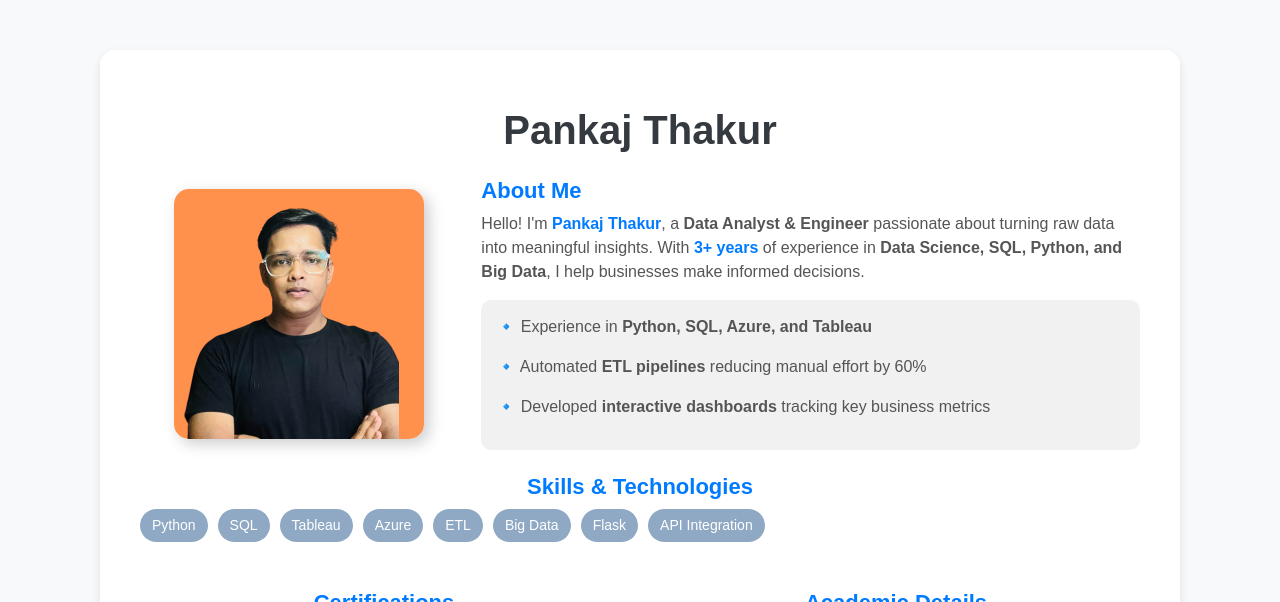
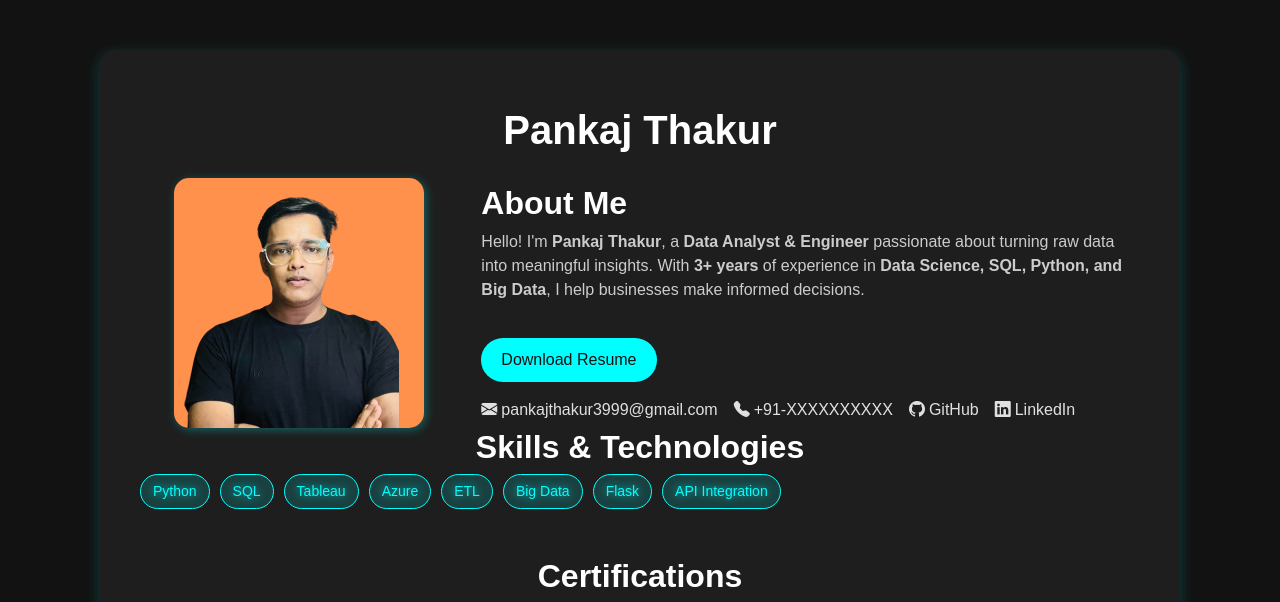
Before and after one commit to pankajthakur3999/webdev, a Flask app: page / in a window 1280 px wide. Shown: the top 602 px of the page. Run offline with Flask 3, Linux system fonts and the light colour scheme; some libraries are stand-ins or nearby versions.

Commit message:
Added dark mode

```diff
--- a/templates/home.html
+++ b/templates/home.html
@@ -4,74 +4,150 @@
   <meta charset="utf-8">
   <meta name="viewport" content="width=device-width, initial-scale=1">
   <link href="https://cdn.jsdelivr.net/npm/bootstrap@5.2.3/dist/css/bootstrap.min.css" rel="stylesheet">
+  <link rel="stylesheet" href="https://cdn.jsdelivr.net/npm/bootstrap-icons/font/bootstrap-icons.css">
   <title>Pankaj Thakur - Portfolio</title>
   <style>
+    /* General Dark Theme */
     body {
       padding: 50px 100px;
-            background-color: #f8f9fa;
+      background-color: #121212;
       font-family: 'Arial', sans-serif;
+      color: #e0e0e0;
     }
     .container {
-            background: white;
+      background: #1e1e1e;
       padding: 40px;
       border-radius: 15px;
-            box-shadow: 0px 4px 10px rgba(0, 0, 0, 0.1);
+      box-shadow: 0px 4px 15px rgba(0, 255, 255, 0.2);
+      margin-bottom: 40px;
     }
+    h1, h2, h3 {
+      font-weight: bold;
+      color: #fff;
+    }
+    p {
+      font-size: 16px;
+      color: #ccc;
+    }
+    a {
+      text-decoration: none;
+      color: inherit;
+    }
+
+    /* Profile Photo */
     #photo {
       width: 100%;
       max-width: 250px;
       border-radius: 15px;
-            box-shadow: 5px 5px 15px rgba(0, 0, 0, 0.2);
+      box-shadow: 2px 2px 10px rgba(0, 255, 255, 0.3);
     }
-        h1 {
-            font-weight: bold;
-            color: #343a40;
-        }
-        h2 {
-            font-size: 22px;
-            font-weight: bold;
-            color: #007bff;
-        }
-        p {
-            font-size: 16px;
-            color: #555;
-        }
-        .highlight {
-            font-weight: bold;
-            color: #007bff;
-        }
+
+    /* Skills Section */
     .skills-list {
       display: flex;
       flex-wrap: wrap;
       gap: 10px;
     }
     .skill-badge {
-            background-color: #8fa9c4;
-            color: white;
+      background-color: rgba(0, 255, 255, 0.15);
+      color: #0ff;
       padding: 6px 12px;
       border-radius: 20px;
       font-size: 14px;
+      text-shadow: 0px 0px 8px rgba(0, 255, 255, 0.8);
+      border: 1px solid #0ff;
     }
-        .info-box {
-            background: #f1f1f1;
-            padding: 15px;
+
+    /* Certifications */
+    .certifications {
+      display: grid;
+      grid-template-columns: repeat(auto-fill, minmax(220px, 1fr));
+      gap: 20px;
+    }
+    .cert-card {
+      position: relative;
+      border: 1px solid #0ff;
       border-radius: 10px;
-            margin-top: 10px;
+      overflow: hidden;
+      transition: transform 0.3s;
     }
-        .btn-custom {
-            font-size: 18px;
-            padding: 12px 25px;
-            border-radius: 8px;
-            box-shadow: 3px 3px 10px rgba(0, 0, 0, 0.2);
+    .cert-card:hover {
+      transform: scale(1.05);
     }
+    .cert-card img {
+      width: 100%;
+      height: auto;
+      display: block;
+    }
+    .cert-tooltip {
+      position: absolute;
+      bottom: 0;
+      left: 0;
+      width: 100%;
+      background: rgba(0,0,0,0.8);
+      color: #fff;
+      padding: 10px;
+      text-align: center;
+      opacity: 0;
+      transition: opacity 0.3s ease-in-out;
+      font-size: 14px;
+    }
+    .cert-card:hover .cert-tooltip {
+      opacity: 1;
+    }
+
+    /* Resume Button */
+    .resume-btn {
+      background-color: #0ff;
+      color: #121212;
+      border: none;
+      padding: 10px 20px;
+      border-radius: 30px;
+      font-size: 16px;
+      transition: background-color 0.3s ease;
+      margin-top: 20px;
+    }
+    .resume-btn:hover {
+      background-color: #00dcdc;
+    }
+
+    /* Projects Section */
+    .projects-grid {
+      display: grid;
+      grid-template-columns: repeat(auto-fill, minmax(280px, 1fr));
+      gap: 20px;
+      margin-top: 20px;
+    }
+    .project-card {
+      background: #2a2a2a;
+      padding: 20px;
+      border-radius: 10px;
+      transition: transform 0.3s ease, box-shadow 0.3s ease;
+      text-align: center;
+      border: 1px solid #0ff;
+    }
+    .project-card:hover {
+      transform: scale(1.03);
+      box-shadow: 0px 4px 15px rgba(0, 255, 255, 0.3);
+    }
+    .project-card h4 {
+      margin-bottom: 10px;
+      color: #0ff;
+    }
+    .project-card p {
+      color: #ccc;
+    }
+
+    /* Social Icons */
     .social-icons a {
-            color: #007bff;
-            font-size: 20px;
+      color: #ccc;
+      font-size: 24px;
       margin-right: 15px;
       transition: 0.3s;
     }
     .social-icons a:hover {
-            color: #0056b3;
+      color: #0ff;
+      text-shadow: 0px 0px 10px rgba(0, 255, 255, 0.8);
     }
   </style>
 </head>
@@ -80,7 +156,7 @@
 <div class="container text-center">
   <h1 class="mt-3 mb-4">Pankaj Thakur</h1>
 
-    <!-- Photo & About Me -->
+  <!-- About Me Section -->
 <div class="row align-items-center mt-4">
     <div class="col-md-4 text-center">
       <img id="photo" class="img-fluid" src="static/Passport_size_photo.png" alt="Pankaj Thakur">
@@ -88,20 +164,36 @@
     <div class="col-md-8 text-start">
       <h2>About Me</h2>
       <p>
-                Hello! I'm <span class="highlight">Pankaj Thakur</span>, a <strong>Data Analyst & Engineer</strong> passionate about
-                turning raw data into meaningful insights. With <span class="highlight">3+ years</span> of experience in
+        Hello! I'm <strong>Pankaj Thakur</strong>, a <strong>Data Analyst & Engineer</strong> passionate about
+        turning raw data into meaningful insights. With <strong>3+ years</strong> of experience in
         <strong>Data Science, SQL, Python, and Big Data</strong>, I help businesses make informed decisions.
       </p>
-            <div class="info-box">
-                <p>🔹 Experience in <strong>Python, SQL, Azure, and Tableau</strong></p>
-                <p>🔹 Automated <strong>ETL pipelines</strong> reducing manual effort by 60%</p>
-                <p>🔹 Developed <strong>interactive dashboards</strong> tracking key business metrics</p>
+      <!-- Resume & Contact Info Side by Side -->
+      <div class="d-flex flex-wrap align-items-center mt-3 gap-3">
+        <a href="static/resume.pdf" target="_blank">
+          <button class="resume-btn">Download Resume</button>
+        </a>
+        <div class="d-flex flex-wrap gap-3">
+          <span class="d-flex align-items-center">
+            <i class="bi bi-envelope-fill me-1"></i> pankajthakur3999@gmail.com
+          </span>
+          <span class="d-flex align-items-center">
+            <i class="bi bi-telephone-fill me-1"></i> +91-XXXXXXXXXX
+          </span>
+          <a class="d-flex align-items-center" href="https://github.com/pankajthakur3999" target="_blank">
+            <i class="bi bi-github me-1"></i> GitHub
+          </a>
+          <a class="d-flex align-items-center" href="https://www.linkedin.com/in/pankajthakur3999" target="_blank">
+            <i class="bi bi-linkedin me-1"></i> LinkedIn
+          </a>
+        </div>
       </div>
     </div>
   </div>
 
+
   <!-- Skills Section -->
-    <div class="mt-4">
+  <div class="mb-5">
     <h2>Skills & Technologies</h2>
     <div class="skills-list">
       <span class="skill-badge">Python</span>
@@ -115,48 +207,129 @@
     </div>
   </div>
 
-    <!-- Certifications & Academic Details -->
-    <div class="row justify-content-center mt-5">
-        <div class="col-md-6">
+  <!-- Certifications Section -->
+  <div class="mb-5">
     <h2>Certifications</h2>
-            <div class="d-flex align-items-center mb-3 position-relative">
-                <a href="https://coursera.org/share/fcec99c7001585d4fe1acd0450aac314"
-                   target="_blank" class="cert-link">
-                    <img src="static/IBMcert.png"
-                         alt="IBM Certification"
-                         width="300" height="200"
-                         class="me-3 rounded shadow cert-img">
-
+    <div class="certifications">
+      <!-- Certification 1 -->
+      <div class="cert-card">
+        <a href="https://coursera.org/share/fcec99c7001585d4fe1acd0450aac314" target="_blank">
+          <img src="static/IBMcert.png" alt="IBM Certification">
+          <div class="cert-tooltip">IBM Data Science Professional Certificate</div>
         </a>
       </div>
+      <!-- Certification 2 -->
+      <div class="cert-card">
+        <a href="#" target="_blank">
+          <img src="static/cert2.png" alt="Certification 2">
+          <div class="cert-tooltip">Certification Title 2</div>
+        </a>
       </div>
-        <div class="col-md-6">
-            <h2>Academic Details</h2>
-            <div class="info-box">
-                <p>🎓 <strong>B.Sc</strong> in Mathematics, Statistics & Computer Science</p>
+      <!-- Certification 3 -->
+      <div class="cert-card">
+        <a href="#" target="_blank">
+          <img src="static/cert3.png" alt="Certification 3">
+          <div class="cert-tooltip">Certification Title 3</div>
+        </a>
+      </div>
+      <!-- Certification 4 -->
+      <div class="cert-card">
+        <a href="#" target="_blank">
+          <img src="static/cert4.png" alt="Certification 4">
+          <div class="cert-tooltip">Certification Title 4</div>
+        </a>
+      </div>
+      <!-- Certification 5 -->
+      <div class="cert-card">
+        <a href="#" target="_blank">
+          <img src="static/cert5.png" alt="Certification 5">
+          <div class="cert-tooltip">Certification Title 5</div>
+        </a>
+      </div>
+      <!-- Certification 6 -->
+      <div class="cert-card">
+        <a href="#" target="_blank">
+          <img src="static/cert6.png" alt="Certification 6">
+          <div class="cert-tooltip">Certification Title 6</div>
+        </a>
+      </div>
+      <!-- Certification 7 -->
+      <div class="cert-card">
+        <a href="#" target="_blank">
+          <img src="static/cert7.png" alt="Certification 7">
+          <div class="cert-tooltip">Certification Title 7</div>
+        </a>
+      </div>
+      <!-- Certification 8 -->
+      <div class="cert-card">
+        <a href="#" target="_blank">
+          <img src="static/cert8.png" alt="Certification 8">
+          <div class="cert-tooltip">Certification Title 8</div>
+        </a>
       </div>
     </div>
   </div>
 
+  <!-- Academic Details Section -->
+  <div class="mb-5">
+    <div class="mb-5">
+      <h2>Academic Details</h2>
+      <p>🎓 <strong>B.Sc</strong> in Mathematics, Statistics & Computer Science</p>
+    </div>
+  </div>
+
+  <!-- Projects Section -->
+  <div class="mb-5">
+    <h2>Projects</h2>
+    <div class="projects-grid">
+      <!-- Project 1 -->
+      <a href="projects/project1.html">
+        <div class="project-card">
+          <h4>Project One</h4>
+          <p>A brief description of Project One. Click to view details.</p>
+        </div>
+      </a>
+      <!-- Project 2 -->
+      <a href="projects/project2.html">
+        <div class="project-card">
+          <h4>Project Two</h4>
+          <p>A brief description of Project Two. Click to view details.</p>
+        </div>
+      </a>
+      <!-- Project 3 -->
+      <a href="projects/project3.html">
+        <div class="project-card">
+          <h4>Project Three</h4>
+          <p>A brief description of Project Three. Click to view details.</p>
+        </div>
+      </a>
+      <!-- Project 4 -->
+      <a href="projects/project4.html">
+        <div class="project-card">
+          <h4>Project Four</h4>
+          <p>A brief description of Project Four. Click to view details.</p>
+        </div>
+      </a>
+    </div>
+  </div>
+
   <!-- Contact Section -->
-    <div class="text-center mt-4">
-        <button class="btn btn-primary btn-lg btn-custom">Contact Me</button>
+  <div class="text-center mt-5">
+    <h2>Contact Me</h2>
     <div class="social-icons mt-3">
-            <a href="https://linkedin.com/in/pankaj-thakur" target="_blank">
+      <a href="https://www.linkedin.com/in/pankajthakur3999" target="_blank">
         <i class="bi bi-linkedin"></i>
       </a>
-            <a href="https://github.com/pankaj-thakur" target="_blank">
+      <a href="https://github.com/pankajthakur3999" target="_blank">
         <i class="bi bi-github"></i>
       </a>
-            <a href="mailto:pankajthakur@example.com">
+      <a href="mailto:pankajthakur3999@gmail.com">
         <i class="bi bi-envelope-fill"></i>
       </a>
     </div>
   </div>
-
 </div>
 
 <script src="https://cdn.jsdelivr.net/npm/bootstrap@5.2.3/dist/js/bootstrap.bundle.min.js"></script>
-<link rel="stylesheet" href="https://cdn.jsdelivr.net/npm/bootstrap-icons/font/bootstrap-icons.css">
 </body>
 </html>
```
Lines whose indentation alone changed are shown as unchanged.
